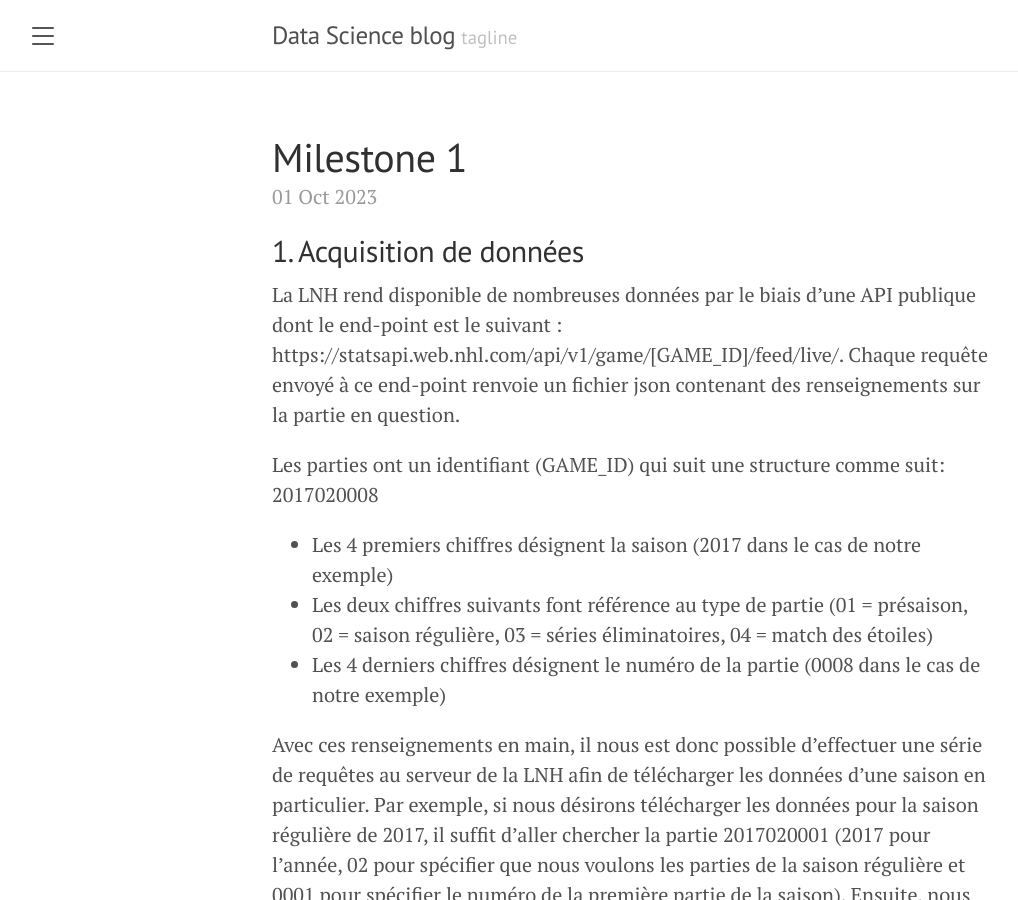
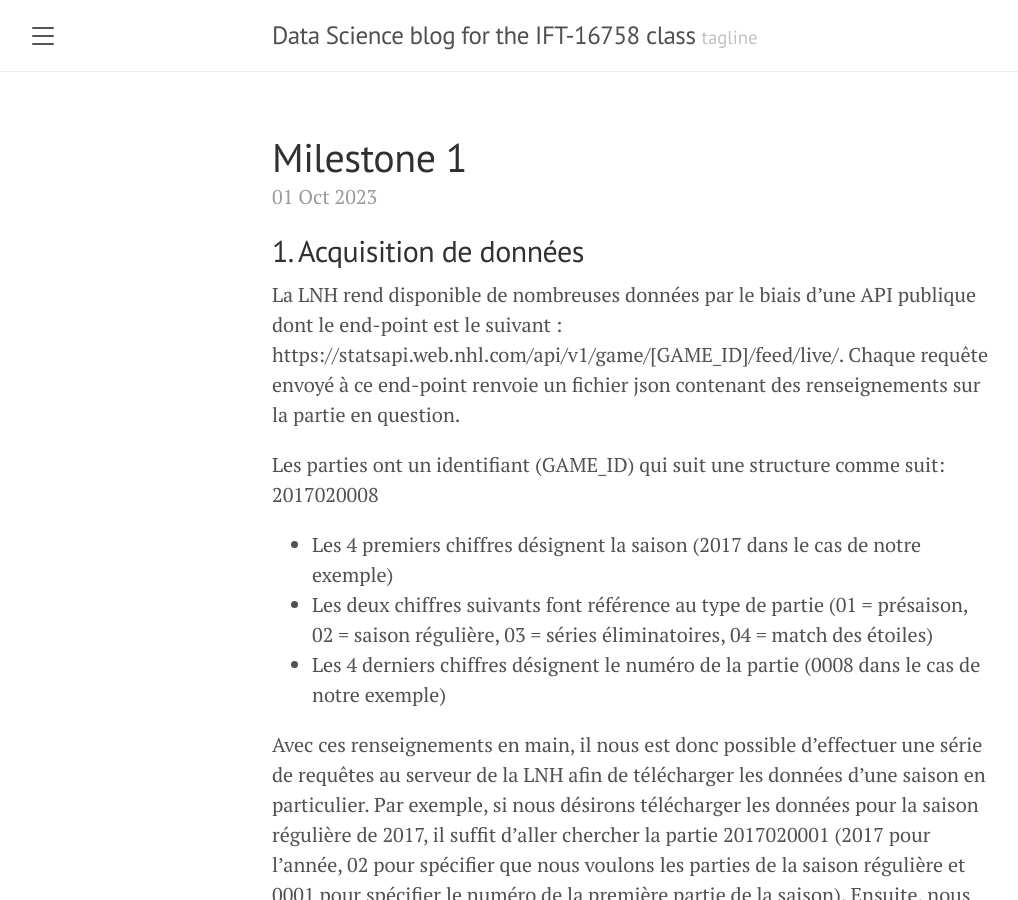
Before and after one commit to udem-ift6758/blogpost-template, a Jekyll site: the page built from index.html, in a window 1280 px wide and 900 px high. Shown: the whole window, without its empty margins (8-1026 px from the left). Built offline with Jekyll 4.4.1, drawn with Linux system fonts in a browser that asks for light colours; the list of posts is cut into pages by our own code.

Commit message:
Update _config.yml

```diff
--- a/_config.yml
+++ b/_config.yml
@@ -1,5 +1,5 @@
 # Setup
-title:               'Data Science blog'
+title:               'Data Science blog for the IFT-16758 class'
 tagline:             'tagline'
 description:         'Blog description'
 url:                 https://julien-hebert-doutreloux.github.io/Project-Blog-IFT6758-A23/
```
